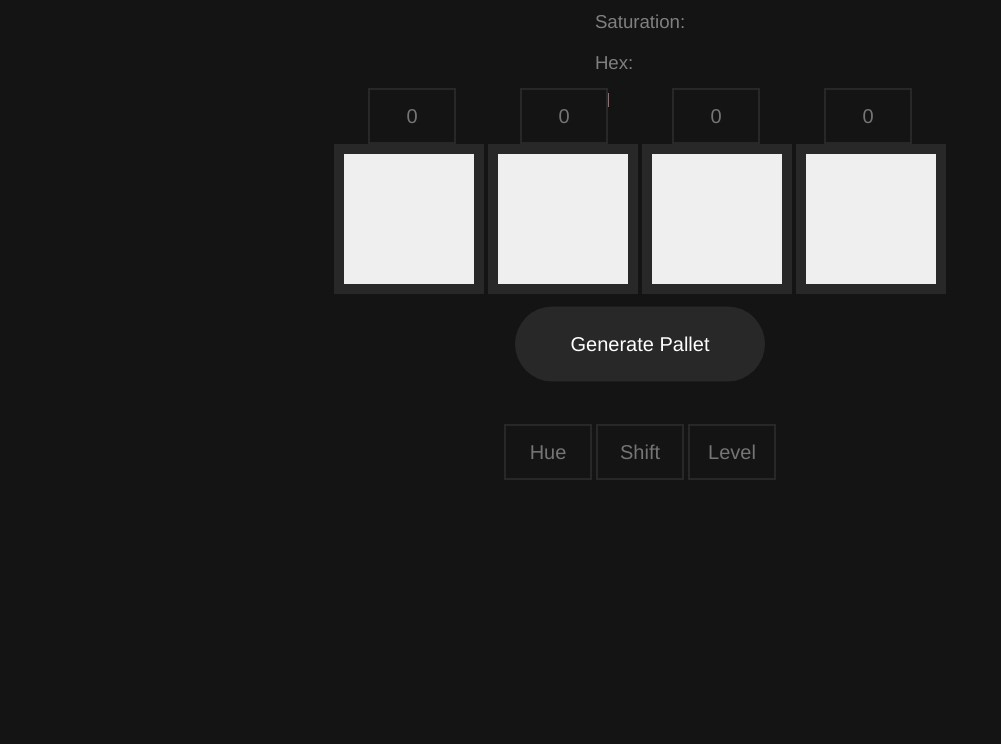
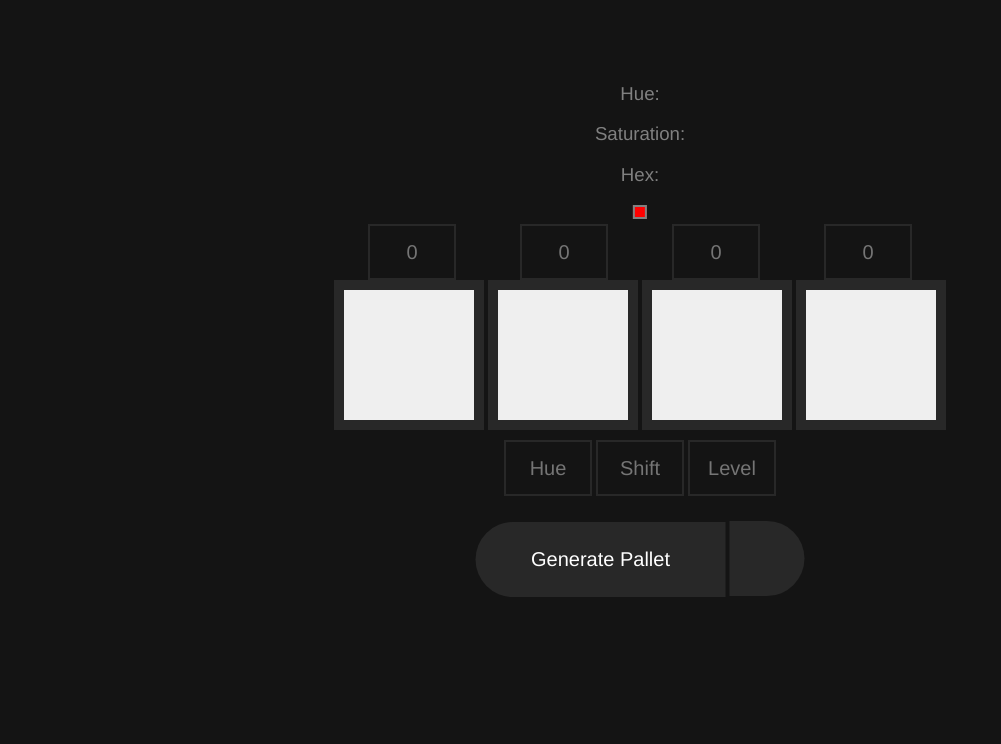
Before and after one commit to MatthewZenn/PixelPallet, a plain HTML site: page index.html in a window 1280 px wide. Shown: the part 56-800 px from the top of the page, without its empty margins (0-1001 px from the left). Drawn offline with Linux system fonts and the light colour scheme.

Commit message:
Added Checkbox

```diff
--- a/index.html
+++ b/index.html
@@ -30,11 +30,14 @@
             <input type="button" id="col3" class="color">
             <input type="button" id="col4" class="color">
         </div>
-        <button type="button" id="gen">Generate Pallet</button>
+        <div class="buttons">
+            <button type="button" id="gen">Generate Pallet</button>
+            <input type="checkbox" class="check">
+        </div>
         <div class="shifts">
-            <input type="number" id="hue" class="number" placeholder="Hue">
-            <input type="number" class="number" id="shift" placeholder="Shift">
-            <input type="number" class="number" id="brightness" placeholder="Level">
+            <input type="number" id="hue" class="number" placeholder="Hue" title="Sets the starting Hue value">
+            <input type="number" class="number" id="shift" placeholder="Shift" title="Sets how much each Color is shifted from the starting Hue">
+            <input type="number" class="number" id="brightness" placeholder="Level" title="Sets how much to subtract from Saturation level">
         </div>
         <script src="main.js" async defer></script>
     </body>
--- a/main.css
+++ b/main.css
@@ -4,7 +4,7 @@ html, body {
 
 .pallet {
     position: absolute;
-    top: 25%;
+    top: 42%;
     left: 50%;
     transform: translate(-50%, 0);
 }
@@ -21,8 +21,15 @@ html, body {
     border-color: rgb(255, 47, 92);
 }
 
+.buttons {
+    position: absolute;
+    left: 50%;
+    top: 75%;
+    transform: translate(-50%, -50%);
+    display: inline;
+}
+
 #gen {
-    position: absolute;
     background-color: rgb(40, 40, 40);
     color: white;
     width: 250px;
@@ -30,10 +37,7 @@ html, body {
     border: none;
     font-family: 'Franklin Gothic Medium', 'Arial Narrow', Arial, sans-serif;
     font-size: 15pt;
-    left: 50%;
-    top: 50%;
-    transform: translate(-50%, -50%);
-    border-radius: 50px;
+    border-radius: 50px 0 0 50px;
 }
 
 #gen:hover {
@@ -43,14 +47,14 @@ html, body {
 
 .shifts {
     position: absolute;
-    top: 60%;
+    top: 62%;
     left: 50%;
     transform: translate(-50%, 0);
 }
 
 .hues {
     position: absolute;
-    top: 18%;
+    top: 35%;
     left: 50%;
     transform: translate(-50%, 0);
 }
@@ -94,12 +98,15 @@ input[type=number] {
     left: 50%;
     transform: translate(-50%, 0);
     display: inline-block;
+    top: 15%;
+    justify-items: center;
 }
 
 p {
     color: grey;
     font-family: 'Franklin Gothic Medium', 'Arial Narrow', Arial, sans-serif;
     font-size: 14pt;
+    text-align: center;
 }
 
 .number2 {
@@ -126,3 +133,32 @@ p {
     border: 2px solid gray;
     background-color: red;
 }
+
+input[type="checkbox"] {
+    appearance: none;
+    background-color: rgb(40, 40, 40);
+    margin: 0;
+    width: 75px;
+    height: 75px;
+    border: none;
+    border-radius: 0 50px 50px 0px;
+    transform: translate(0%, 40%);
+}
+
+input[type="checkbox"]:hover {
+    appearance: none;
+    background-color: rgb(255, 47, 92);
+    cursor: pointer;
+}
+
+input[type="checkbox"]:checked {
+    appearance: none;
+    background-color: rgb(255, 47, 92);
+}
+
+input[type="checkbox"] {
+    /* Add if not using autoprefixer */
+    -webkit-appearance: none;
+    appearance: none;
+    margin: 0;
+}
--- a/main.js
+++ b/main.js
@@ -73,12 +73,13 @@ function generate() {
     color4.style.backgroundColor = `hsl(${huel+(i*3)}, ${100-k}%, 20%)`;
     color3.style.backgroundColor = `hsl(${huel+(i*2)}, ${100-k}%, 40%)`;
     color2.style.backgroundColor = `hsl(${huel+(i*1)}, ${100-k}%, 60%)`;
-    color1.style.backgroundColor = `hsl(${huel}, ${100-k}%, 80%)`;
+    color1.style.backgroundColor = `hsl(${huel+0}, ${100-k}%, 80%)`;
 
     document.getElementById("square").style.backgroundColor = `hsl(${huel}, 100%, 50%)`;
 
     document.getElementById("code1").innerHTML = 'Hue: '+huel;
     document.getElementById("code2").innerHTML = 'Satuartion: '+(100-k)+'%';
+    document.getElementById("code3").innerHTML = 'Hex: '+document.getElementById("square").style.backgroundColor;
 
     document.getElementById("c1").value = RGBToHex(color1.style.backgroundColor);
     document.getElementById("c2").value = RGBToHex(color2.style.backgroundColor);
```
